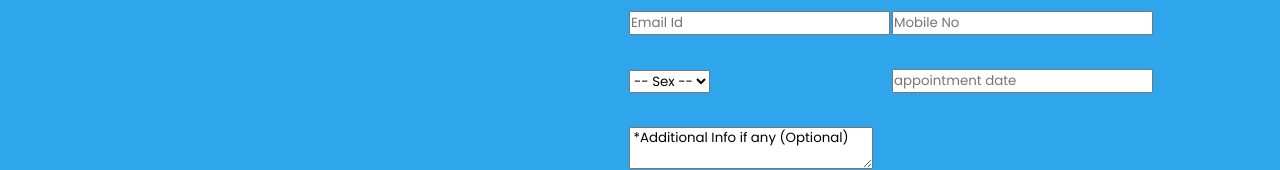
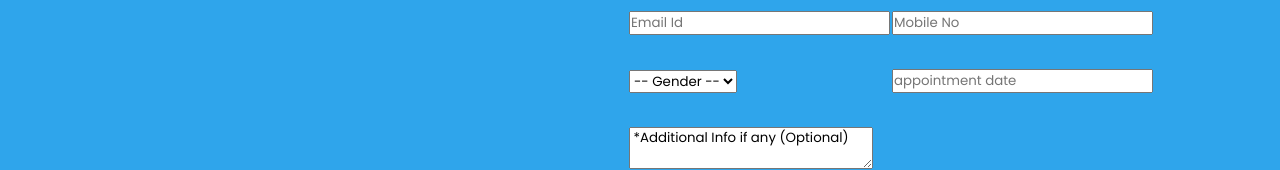
Before and after one commit to tanishjain158/Hospital_Management, a plain HTML site: page index.html in a window 1280 px wide. Shown: the part 994-1164 px from the top of the page. Drawn offline with Linux system fonts and the light colour scheme; files that its build step writes are made by us from their sources.

Commit message:
Update index.html
changes outlooks

```diff
--- a/index.html
+++ b/index.html
@@ -102,7 +102,7 @@
 					</tr>
 					<tr>
 						<td width="500px"> </td>
-						<td>	<select> <option> -- Sex -- </option> <option> Male </option> <option> Female </option> </select>
+						<td>	<select> <option> -- Gender -- </option> <option> Male </option> <option> Female </option> </select>
 						<td> 	<input type="text" placeholder="appointment date">
 					</tr>
 
```
